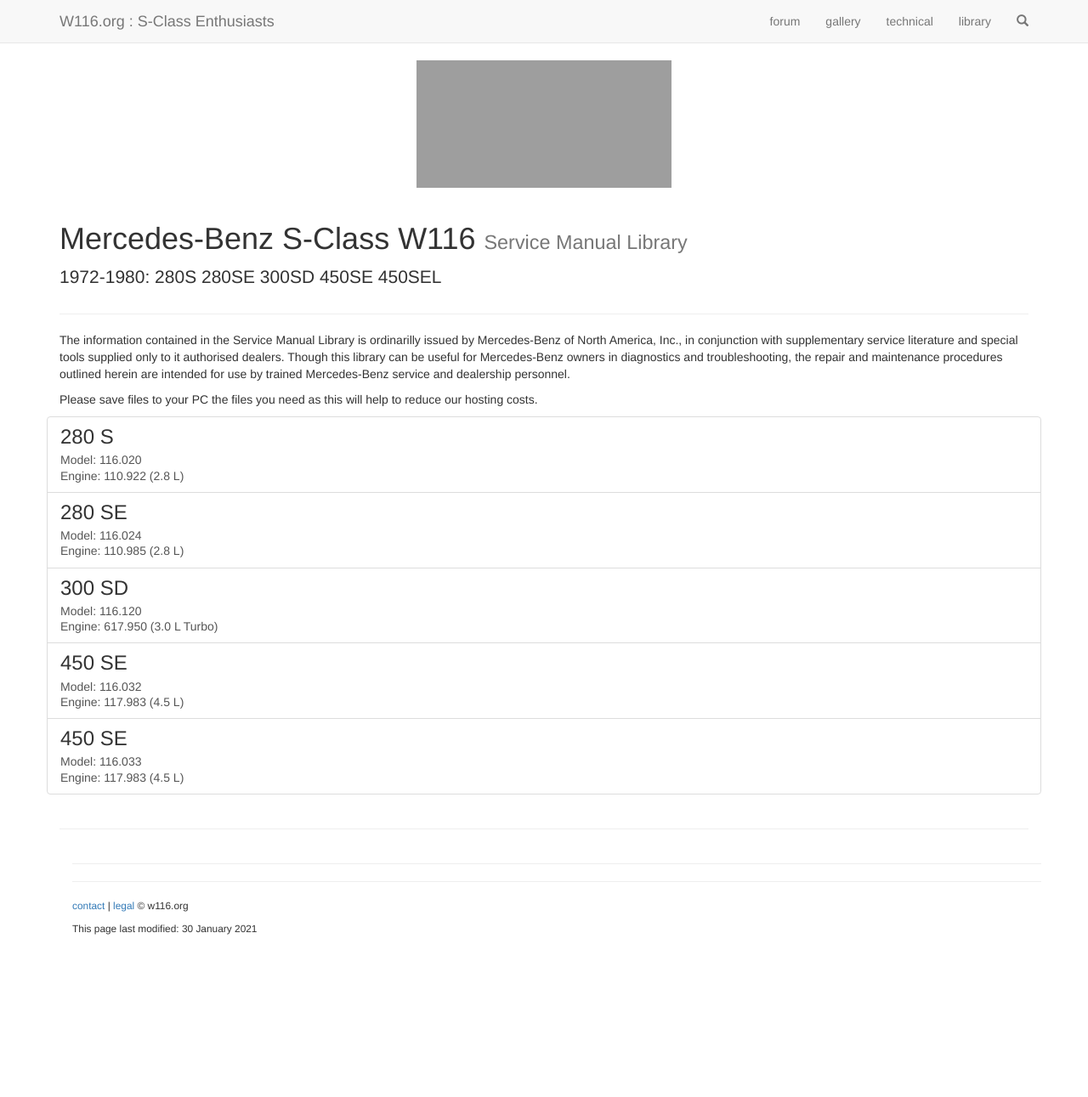
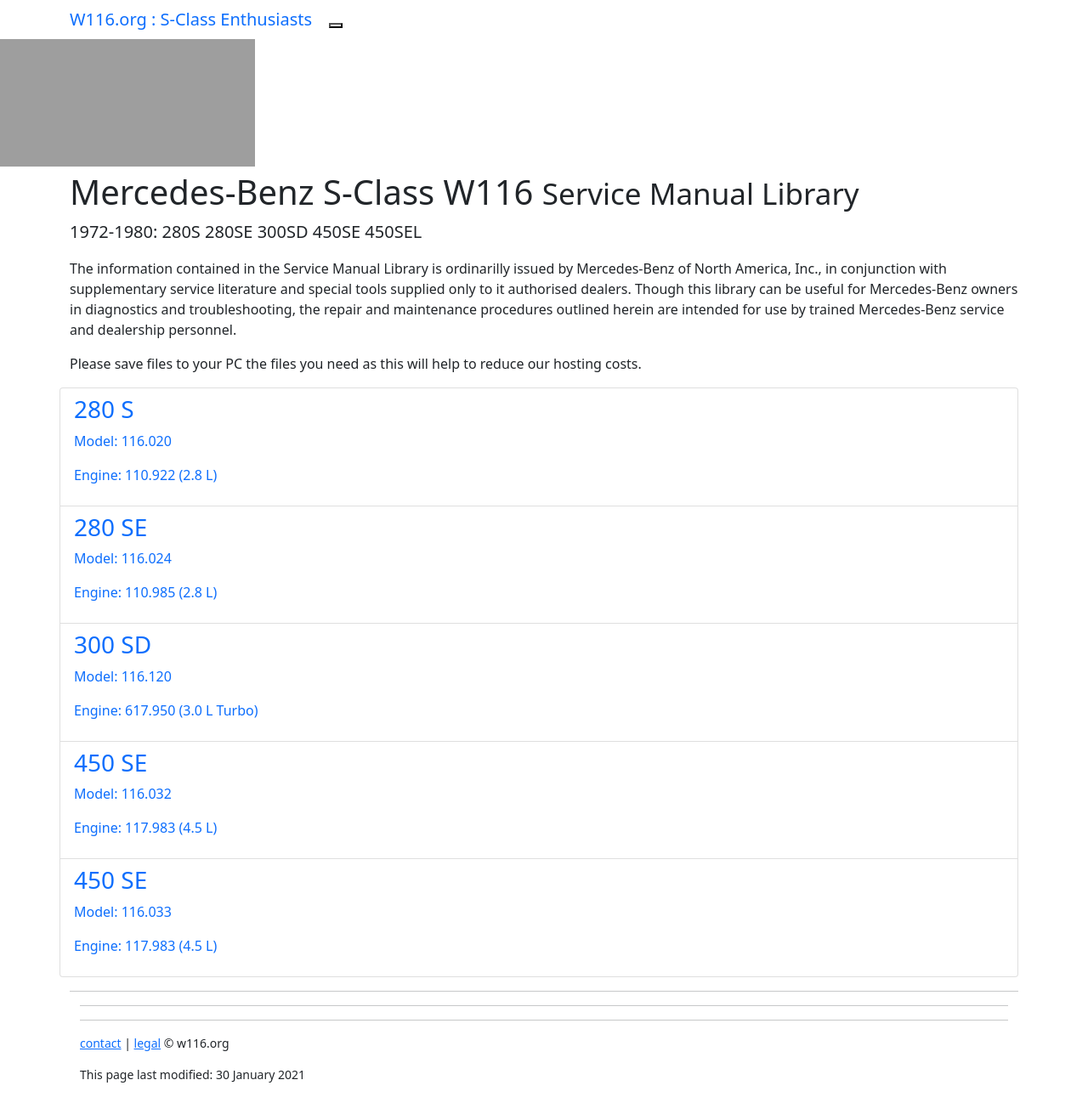
Before and after one commit to W116org/handbook, a Jekyll site: the page built from index.html, in a window 1280 px wide. Shown: the whole page at 85% size. Built offline with Jekyll 4.4.1, drawn with Linux system fonts in a browser that asks for light colours; nearby versions of some CDN libraries; library files that are not in the unit come from our copies; comment, search, counter and statistics services are not loaded; before the commit the page ends 1112 px from its top, so only the background shows below that; grey boxes are pictures that could not be loaded.

Commit message:
Update default.html
Change to Bootstrap 5 Beta

```diff
--- a/_layouts/default.html
+++ b/_layouts/default.html
@@ -6,7 +6,7 @@
 <meta name="description" content="{{site.description}}">
 <meta name="publisher" content="{{site.publisher}}">
 <meta name="keywords" content="{{site.keywords}}">
-<link rel="stylesheet" href="//maxcdn.bootstrapcdn.com/bootstrap/3.3.4/css/bootstrap.min.css">
+<link href="https://cdn.jsdelivr.net/npm/bootstrap@5.0.0-beta1/dist/css/bootstrap.min.css" rel="stylesheet" integrity="sha384-giJF6kkoqNQ00vy+HMDP7azOuL0xtbfIcaT9wjKHr8RbDVddVHyTfAAsrekwKmP1" crossorigin="anonymous">
 <title>
 	{{site.title}}
 </title>
```
